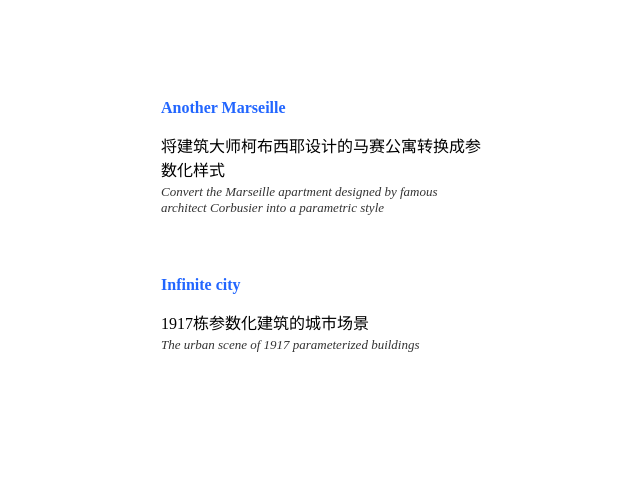
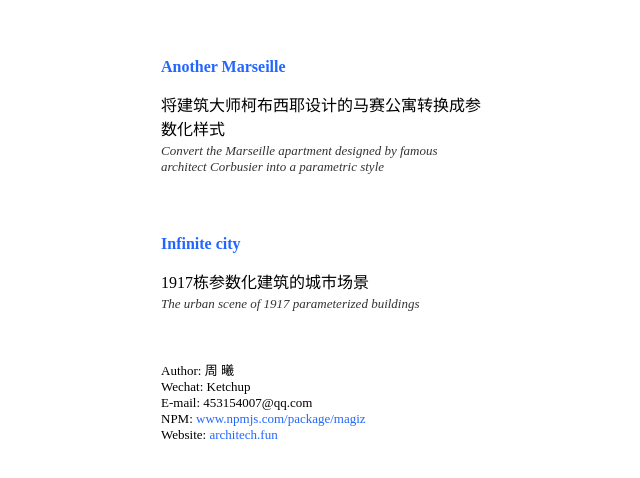
Before and after one commit to charlesooo/magiz-demo, a plain HTML site: page index.html in a window 1280 px wide. Shown: the part 156-634 px from the top of the page, without its empty margins (319-959 px from the left). Drawn offline with Linux system fonts and the light colour scheme.

Commit message:
add info

```diff
--- a/index.html
+++ b/index.html
@@ -15,7 +15,6 @@
         flex-direction: column;
         align-items: center;
         justify-content: center;
-        user-select: none;
         height: 100%;
       }
       .demo {
@@ -42,6 +41,15 @@
       .demo:hover {
         box-shadow: 0 3px 12px #333;
       }
+      #info p {
+        margin: 0;
+        font-size: small;
+        width: 320px;
+      }
+      #info a {
+        text-decoration: none;
+        color: #26f;
+      }
     </style>
   </head>
   <body>
@@ -59,6 +67,14 @@
         <p>1917栋参数化建筑的城市场景</p>
         <i>The urban scene of 1917 parameterized buildings</i>
       </a>
+
+      <div id="info">
+        <p>Author: 周 曦</p>
+        <p>Wechat: Ketchup</p>
+        <p>E-mail: 453154007@qq.com</p>
+        <p>NPM: <a href="https://www.npmjs.com/package/magiz">www.npmjs.com/package/magiz</a></p>
+        <p>Website: <a href="http://architech.fun">architech.fun</a></p>
+      </div>
     </div>
   </body>
 </html>
```
